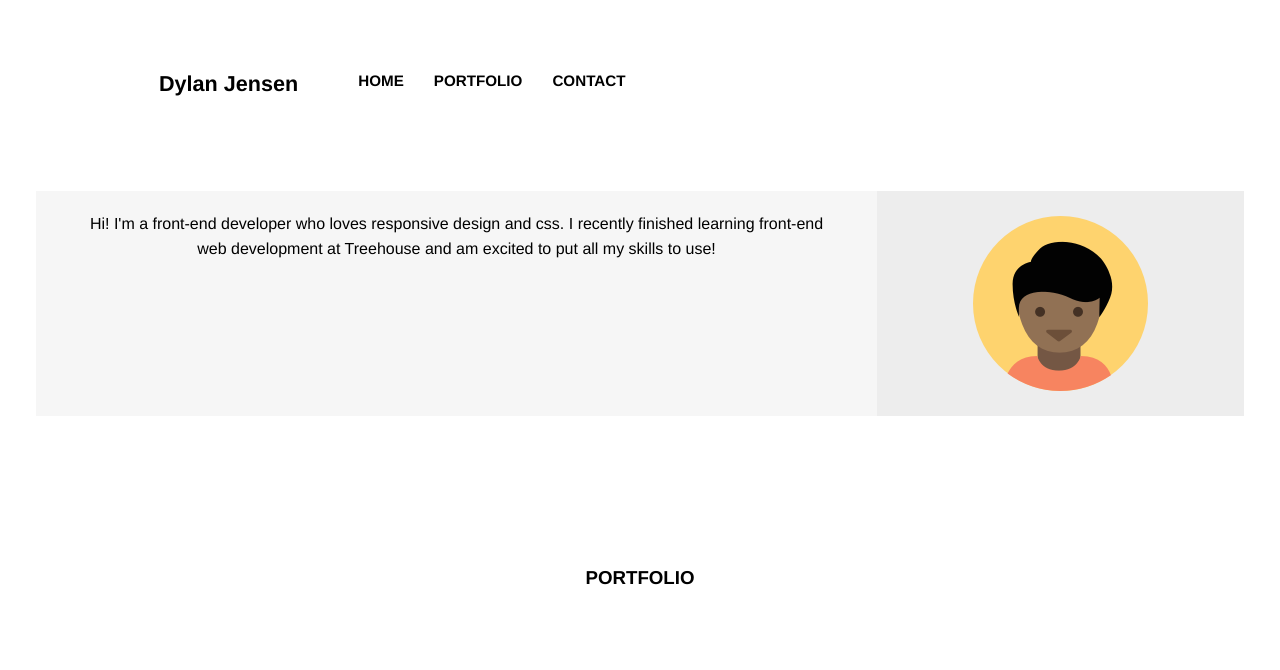
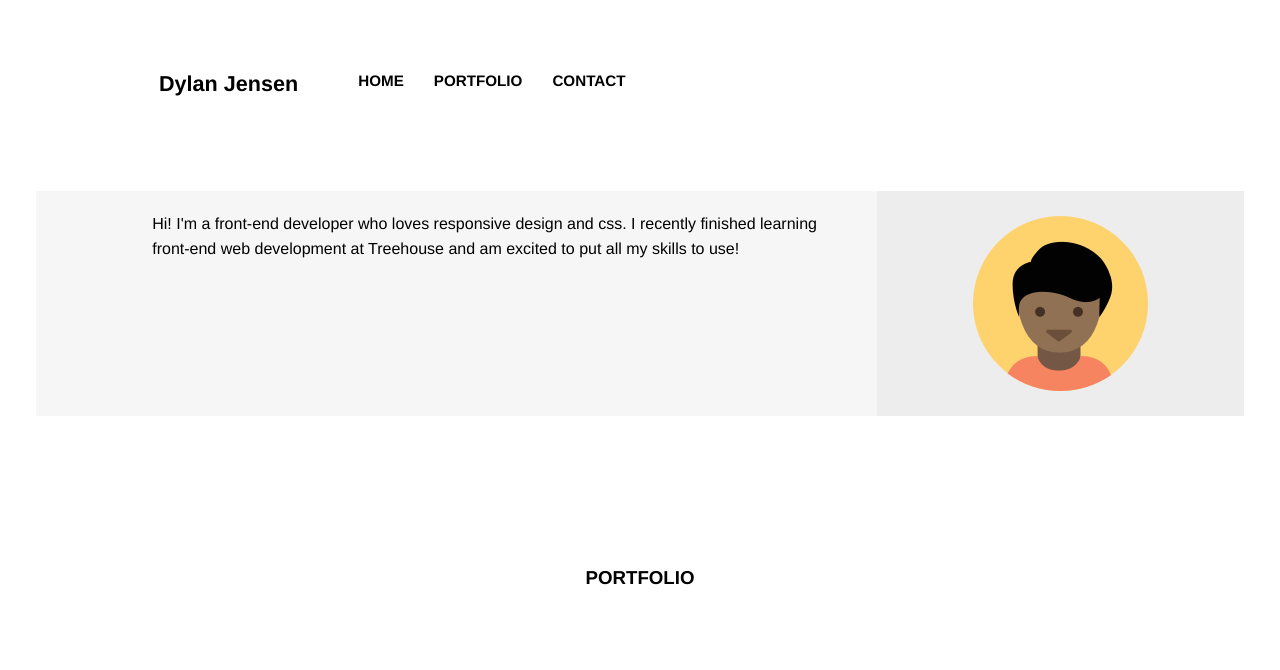
Before and after one commit to Dylan-Jensen/Mobile-First-Responsive-Layout, a plain HTML site: page index.html in a window 1280 px wide. Shown: the top 670 px of the page. Drawn offline with Linux system fonts and the light colour scheme.

Commit message:
editing css errors

```diff
--- a/CSS/styles.css
+++ b/CSS/styles.css
@@ -165,6 +165,7 @@ ul {
 }
 
 .top-nav,
+.bottom-nav,
 .main-footer,
 .container {
     width: 90%;
@@ -185,6 +186,11 @@ ul {
     align-self: flex-end;
 }
 
+.banner p {
+    flex-basis: 60%;
+    text-align: left;
+}
+
 .top-nav,
 .bottom-nav,
 .container {
```
Also changed, not shown: index.html (+3 -3 lines).
